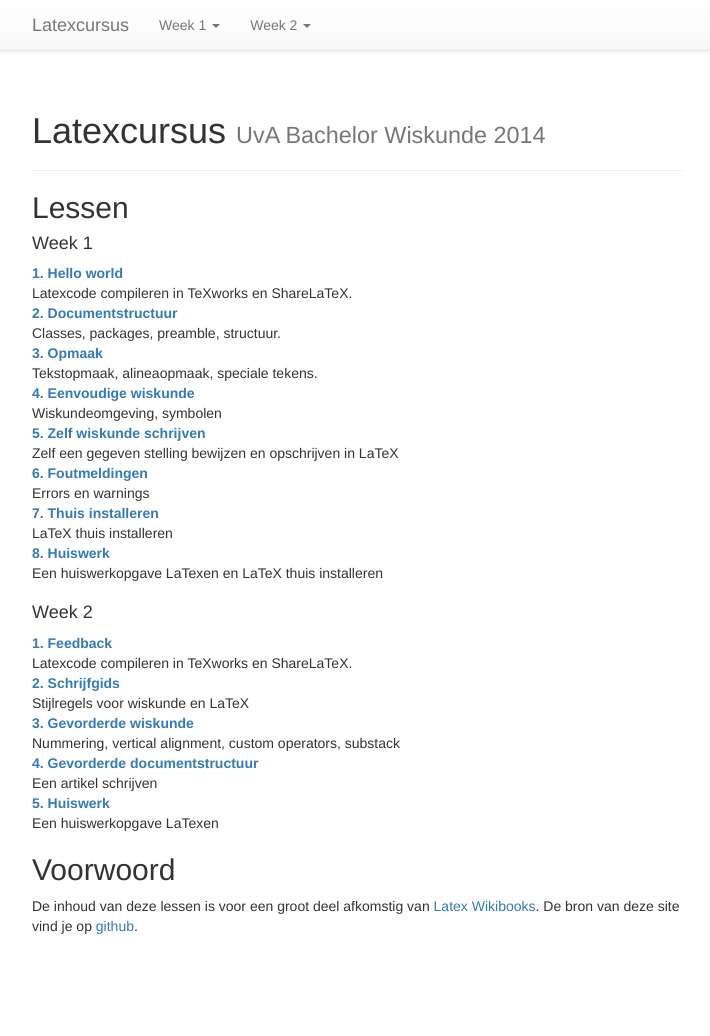
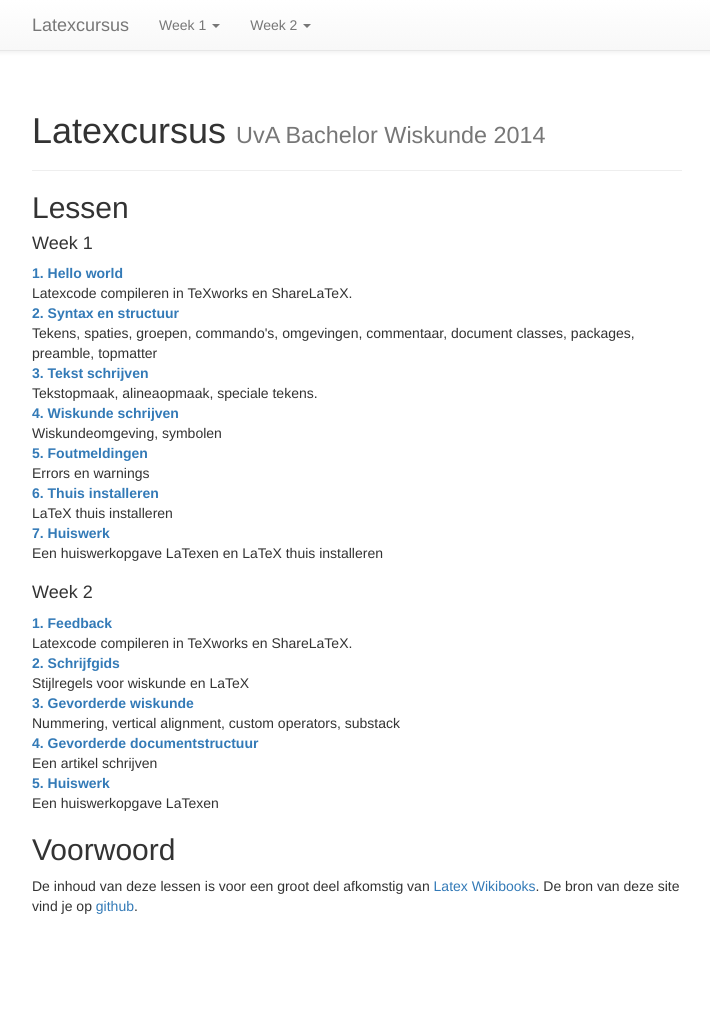
Before and after one commit to jzuiddam/jzuiddam, a Jekyll site: the page built from index.md, in a window 1280 px wide. Shown: the whole page, without its empty margins (283-993 px from the left). Built offline with Jekyll 4.4.1, drawn with Linux system fonts in a browser that asks for light colours; nearby versions of some CDN libraries; Markdown is read by kramdown in place of the engine named in the settings.

Commit message:
Changes in titles, content, order

```diff
--- a/_data/lessons.yml
+++ b/_data/lessons.yml
@@ -4,24 +4,19 @@
     desc: Latexcode compileren in TeXworks en ShareLaTeX.
     week: 1
   -
-    title: Documentstructuur
-    url: structuur.html
-    desc: Classes, packages, preamble, structuur.
+    title: Syntax en structuur
+    url: syntax.html
+    desc: Tekens, spaties, groepen, commando's, omgevingen, commentaar, document classes, packages, preamble, topmatter
     week: 1
   -
-    title: Opmaak
-    url: opmaak.html
+    title: Tekst schrijven
+    url: tekst.html
     desc: Tekstopmaak, alineaopmaak, speciale tekens.
     week: 1
   -
-    title: Eenvoudige wiskunde
-    url: wiskunde1.html
+    title: Wiskunde schrijven
+    url: wiskunde.html
     desc: Wiskundeomgeving, symbolen
-    week: 1
-  -
-    title: Zelf wiskunde schrijven
-    url: wiskunde2.html
-    desc: Zelf een gegeven stelling bewijzen en opschrijven in LaTeX
     week: 1
   -
     title: Foutmeldingen
```
